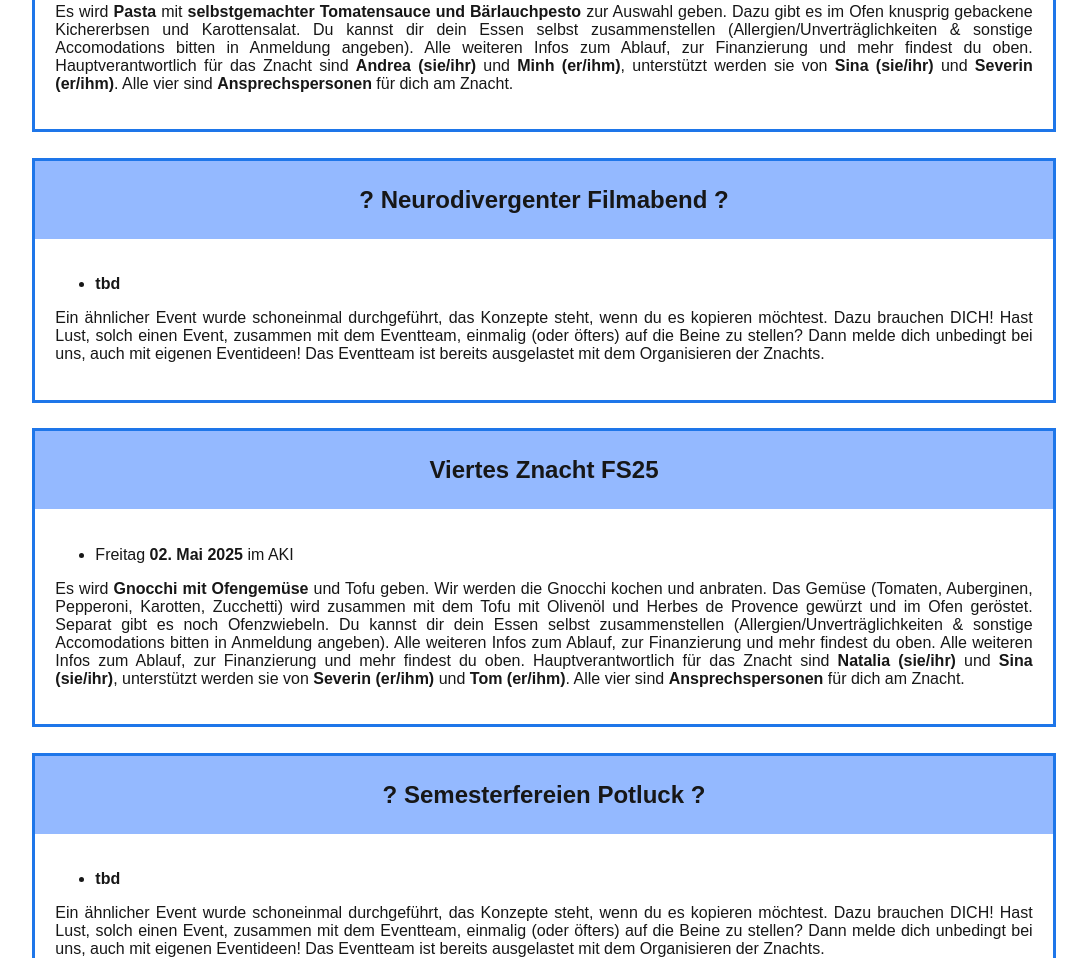
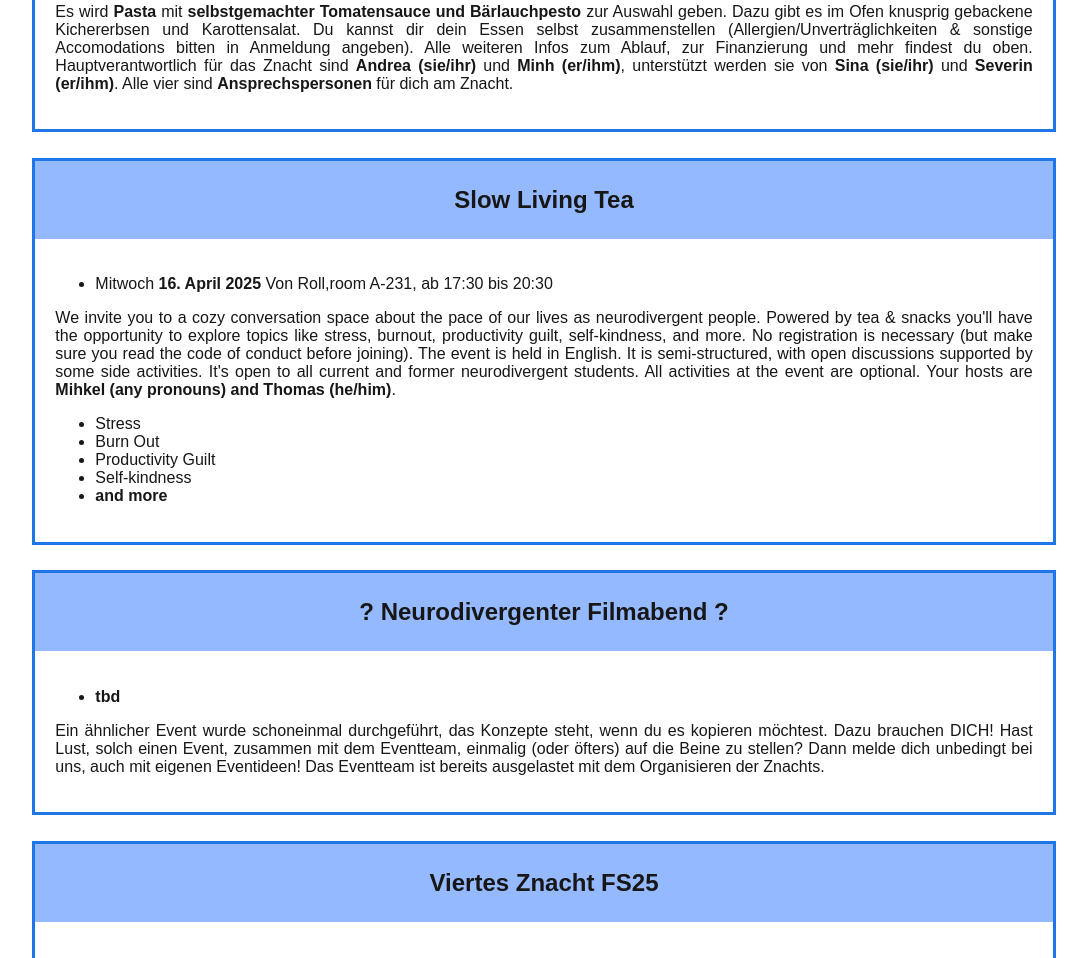
Before and after one commit to NeurodivergentesZnacht/website, a plain HTML site: page community-events.html in a window 1280 px wide. Shown: the part 3688-4646 px from the top of the page, without its empty margins (96-1183 px from the left). Drawn offline with Linux system fonts and the light colour scheme.

Commit message:
Event hinzugefügt

```diff
--- a/community-events.html
+++ b/community-events.html
@@ -237,6 +237,29 @@
             </p>
         </div>
         </div>
+
+    <!-- Slow Living Tee-->
+    <div class = "event-card">
+        <div class="event-header">
+            <h2>Slow Living Tea</h2>
+        </div>
+        <div class="event-content">
+	        <ul>
+                <li>Mitwoch <b>16. April 2025 </b> Von Roll,room A-231, ab 17:30 bis 20:30</ul>
+            <p>We invite you to a cozy conversation space about the pace of our lives as neurodivergent people. Powered by tea & snacks you'll have the opportunity to explore topics like stress, burnout, productivity guilt, self-kindness, and more.
+                No registration is necessary (but make sure you read the code of conduct before joining). The event is held in English. It is semi-structured, with open discussions supported by some side activities. It's open to all current and former neurodivergent students. All activities at the event are optional.
+                Your hosts are <b>Mihkel (any pronouns) and Thomas (he/him)</b>.
+            </p>
+            <ul>
+                <li>Stress</li>
+                <li>Burn Out</li>
+                <li>Productivity Guilt</li>
+                <li>Self-kindness</li>
+                <li><b>and more</b></li>
+            </ul>
+        </div>
+    </div>
+</div>
 
 <!--Neurodivergenter Filmabend-->
 <div class ="event-card">
```
